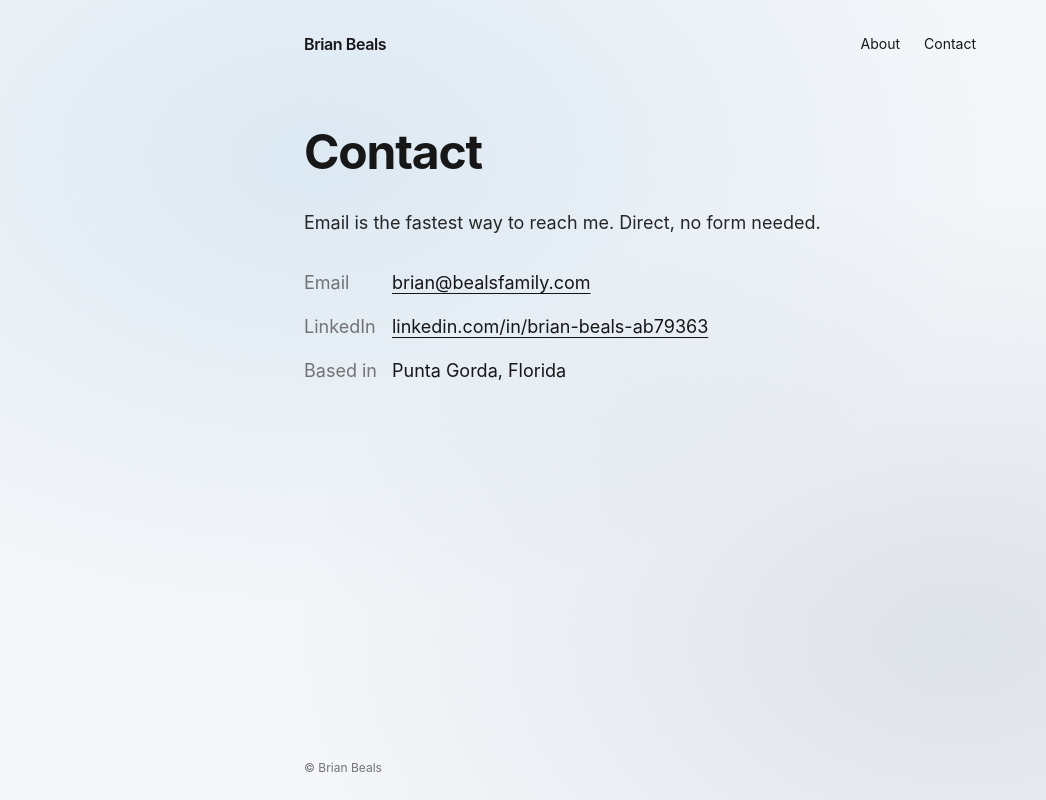
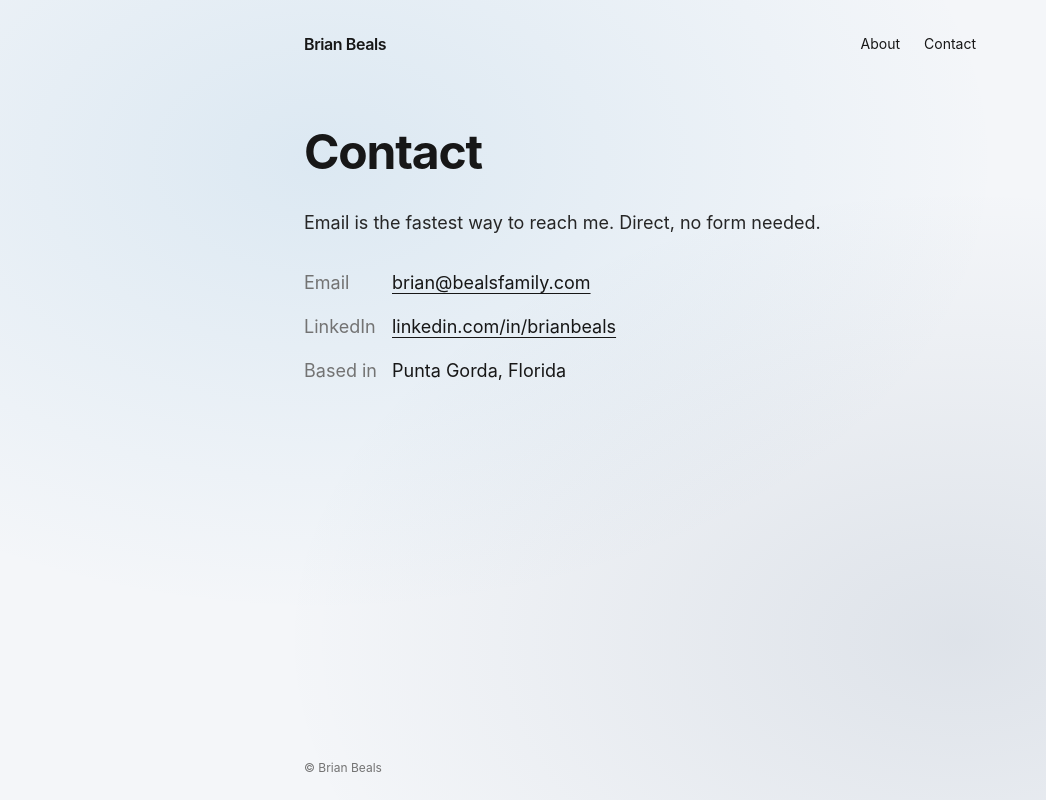
Before and after one commit to brianbeals/brianbeals.com, a Next.js app: page /contact in a window 1280 px wide. Shown: the whole page, without its empty margins (0-1046 px from the left). Built offline with nearby package versions, Linux system fonts and the light colour scheme.

Commit message:
Update page.tsx

```diff
--- a/app/contact/page.tsx
+++ b/app/contact/page.tsx
@@ -21,7 +21,7 @@ export default function Contact() {
           </li>
           <li>
             <span className="text-neutral-500 mr-2 inline-block w-20">LinkedIn</span>
-            <a href="https://www.linkedin.com/in/brianbeals/" target="_blank" rel="noreferrer" className="underline underline-offset-4 hover:no-underline">linkedin.com/in/brian-beals-ab79363</a>
+            <a href="https://www.linkedin.com/in/brianbeals/" target="_blank" rel="noreferrer" className="underline underline-offset-4 hover:no-underline">linkedin.com/in/brianbeals</a>
           </li>
           <li>
             <span className="text-neutral-500 mr-2 inline-block w-20">Based in</span>
```
